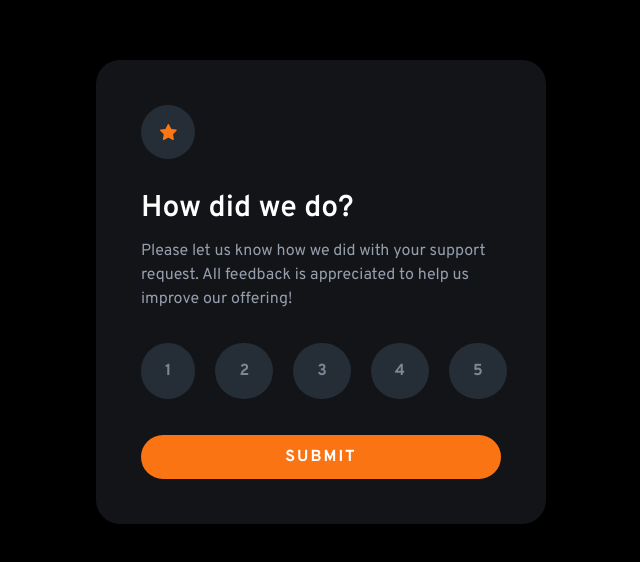
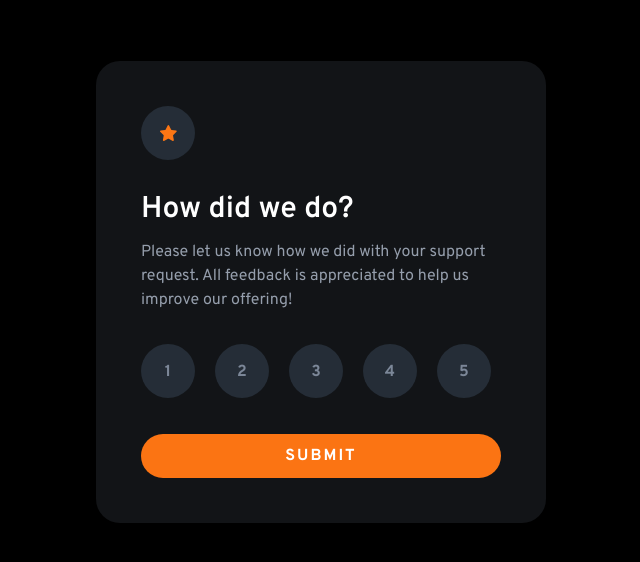
Before and after one commit to viniciussnitram/interactive-rating-component-reactjs, a Next.js app: page / in a window 1280 px wide. Shown: the part 108-670 px from the top of the page, without its empty margins (319-959 px from the left). Built offline with nearby package versions, Linux system fonts and the light colour scheme.

Commit message:
refactor and style: The Rate button Component  is done for now. Added background-color, padding, positioning, and put the classnames alphabet order in tailwindcss

```diff
--- a/src/components/rate/Rate.jsx
+++ b/src/components/rate/Rate.jsx
@@ -3,7 +3,7 @@ export function Rate(props) {
 
     return (
         <>
-            <input className="bg-dark-blue font-bold py-4 px-6 rounded-full text-medium-grey focus:bg-orange focus:text-white hover:bg-light-grey hover:cursor-pointer hover:text-white" name="rate" type="button" value={value} />
+            <input className="bg-dark-blue font-bold h-[54px] p-4 rounded-full text-medium-grey w-[54px] focus:bg-orange focus:text-white hover:bg-light-grey hover:cursor-pointer hover:text-white" name="rate" type="button" value={value} />
         </>
     );
 }
```
